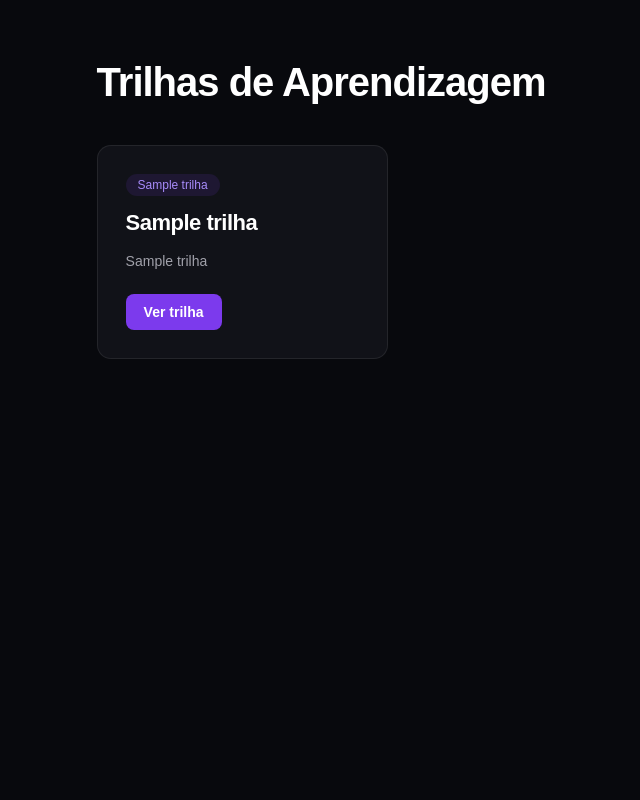
After one commit to wander671/studyroom, a Flask app: template templates/trilhas_lista.html in a window 1280 px wide. The commit adds this page. Shown: the whole page, without its empty margins (83-723 px from the left). Run offline with Flask 3, Linux system fonts and the light colour scheme; the template is opened without the code that fills it: most values are stand-ins (such as "Sample title", 1, 10 or a date in 2020); some libraries are stand-ins or nearby versions.

Commit message:
feat: estiliza paginas de trilhas e renomeia templates para nomes mais descritivos

```diff
--- a/run.py
+++ b/run.py
@@ -316,7 +316,7 @@ def trilha(trilha_id):
     print(f"Módulos com aulas: {modulos_com_aulas}")
 
     return render_template(
-        "trilha.html",
+        "trilha_detalhes.html",
         trilha=dados_trilha,
         modulos=modulos_com_aulas
     )
@@ -337,7 +337,7 @@ def trilhas():
     cursor.close()
     conexao.close()
 
-    return render_template("trilhas.html", trilhas=lista_trilhas)
+    return render_template("trilhas_lista.html", trilhas=lista_trilhas)
 
 
 # ==========================================
--- a/static/css/style.css
+++ b/static/css/style.css
@@ -434,6 +434,242 @@ footer {
     font-size: 14px;
 }
 
+/* ==========================================
+   TRILHAS - LISTAGEM (GRID DE CARDS)
+========================================== */
+
+.trilhas-container {
+    max-width: 1100px;
+
+    margin: 0 auto;
+
+    padding: 60px 7%;
+}
+
+.trilhas-titulo {
+    font-size: 40px;
+
+    letter-spacing: -1px;
+
+    margin-bottom: 40px;
+}
+
+.trilhas-grid {
+    display: grid;
+
+    grid-template-columns: repeat(auto-fill, minmax(280px, 1fr));
+
+    gap: 24px;
+}
+
+
+/* ==========================================
+   CARD DE TRILHA
+========================================== */
+
+.card-trilha {
+    background: #111218;
+
+    border: 1px solid rgba(255, 255, 255, 0.08);
+
+    border-radius: 14px;
+
+    padding: 28px;
+
+    display: flex;
+
+    flex-direction: column;
+
+    gap: 14px;
+
+    transition: 0.3s;
+}
+
+.card-trilha:hover {
+    border-color: rgba(124, 58, 237, 0.5);
+
+    transform: translateY(-4px);
+}
+
+.card-trilha h2 {
+    font-size: 22px;
+
+    letter-spacing: -0.5px;
+}
+
+.card-trilha p {
+    color: #a1a1aa;
+
+    font-size: 14px;
+
+    line-height: 1.6;
+}
+
+
+/* ==========================================
+   BADGE DE NÍVEL
+========================================== */
+
+.badge-nivel {
+    display: inline-block;
+
+    width: fit-content;
+
+    padding: 4px 12px;
+
+    border-radius: 50px;
+
+    background: rgba(124, 58, 237, 0.12);
+
+    color: #a78bfa;
+
+    font-size: 12px;
+}
+
+
+/* ==========================================
+   BOTÃO SECUNDÁRIO (VER TRILHA)
+========================================== */
+
+.btn-secundario {
+    display: inline-block;
+
+    width: fit-content;
+
+    margin-top: 8px;
+
+    padding: 10px 18px;
+
+    border-radius: 8px;
+
+    background: #7c3aed;
+
+    font-size: 14px;
+
+    font-weight: bold;
+
+    transition: 0.3s;
+}
+
+.btn-secundario:hover {
+    background: #8b5cf6;
+}
+
+/* ==========================================
+   PÁGINA DE DETALHES DA TRILHA
+========================================== */
+
+.trilha-header {
+    max-width: 800px;
+
+    margin: 0 auto 50px;
+
+    padding: 60px 7% 0;
+
+    text-align: center;
+}
+
+.trilha-header h1 {
+    font-size: 44px;
+
+    letter-spacing: -1px;
+
+    margin: 14px 0;
+}
+
+.trilha-header p {
+    color: #a1a1aa;
+
+    font-size: 16px;
+
+    line-height: 1.6;
+}
+
+
+/* ==========================================
+   LISTA DE MÓDULOS
+========================================== */
+
+.modulos-container {
+    max-width: 800px;
+
+    margin: 0 auto;
+
+    padding: 0 7% 60px;
+
+    display: flex;
+
+    flex-direction: column;
+
+    gap: 40px;
+}
+
+.modulo {
+    background: #111218;
+
+    border: 1px solid rgba(255, 255, 255, 0.08);
+
+    border-radius: 14px;
+
+    padding: 28px;
+}
+
+.modulo h2 {
+    font-size: 22px;
+
+    margin-bottom: 20px;
+
+    padding-bottom: 16px;
+
+    border-bottom: 1px solid rgba(255, 255, 255, 0.08);
+}
+
+
+/* ==========================================
+   AULA DENTRO DO MÓDULO
+========================================== */
+
+.aula {
+    margin-bottom: 24px;
+}
+
+.aula:last-child {
+    margin-bottom: 0;
+}
+
+.aula p {
+    margin-bottom: 10px;
+
+    font-weight: bold;
+}
+
+.aula iframe {
+    width: 100%;
+
+    max-width: 500px;
+
+    aspect-ratio: 16 / 9;
+
+    height: auto;
+
+    border: none;
+
+    border-radius: 10px;
+}
+
+
+/* ==========================================
+   MENSAGEM: MÓDULO SEM AULAS
+========================================== */
+
+.sem-aulas {
+    color: #71717a;
+
+    font-size: 14px;
+
+    font-style: italic;
+}
+
 .flash-erro {
     background-color: #fdecea;
 
--- /dev/null
+++ b/templates/trilhas_lista.html
@@ -0,0 +1,61 @@
+<!-- ==========================================
+     STUDYROOM - LISTAGEM DE TRILHAS
+========================================== -->
+
+<!DOCTYPE html>
+
+<html lang="pt-BR">
+
+<head>
+
+    <meta charset="UTF-8">
+    <meta name="viewport" content="width=device-width, initial-scale=1.0">
+
+    <title>Trilhas de Aprendizagem | StudyRoom</title>
+
+    <link rel="stylesheet" href="{{ url_for('static', filename='css/style.css') }}">
+
+</head>
+
+<body>
+
+    <main class="trilhas-container">
+
+        <h1 class="trilhas-titulo">Trilhas de Aprendizagem</h1>
+
+        <!-- ==========================================
+             GRID DE CARDS DE TRILHA
+        =========================================== -->
+
+        <div class="trilhas-grid">
+
+            <!-- Percorre cada trilha da lista "trilhas" -->
+            {% for trilha in trilhas %}
+
+                <div class="card-trilha">
+
+                    <!-- trilha[3] é o nível -->
+                    <span class="badge-nivel">{{ trilha[3] }}</span>
+
+                    <!-- trilha[1] é o título -->
+                    <h2>{{ trilha[1] }}</h2>
+
+                    <!-- trilha[2] é a descrição -->
+                    <p>{{ trilha[2] }}</p>
+
+                    <!-- Link para a página de detalhes dessa trilha -->
+                    <a href="{{ url_for('trilha', trilha_id=trilha[0]) }}" class="btn-secundario">
+                        Ver trilha
+                    </a>
+
+                </div>
+
+            {% endfor %}
+
+        </div>
+
+    </main>
+
+</body>
+
+</html>
```
Also changed, not shown: templates/trilha_detalhes.html (added, +75 -0 lines), templates/trilhas.html (deleted, +0 -61 lines).
